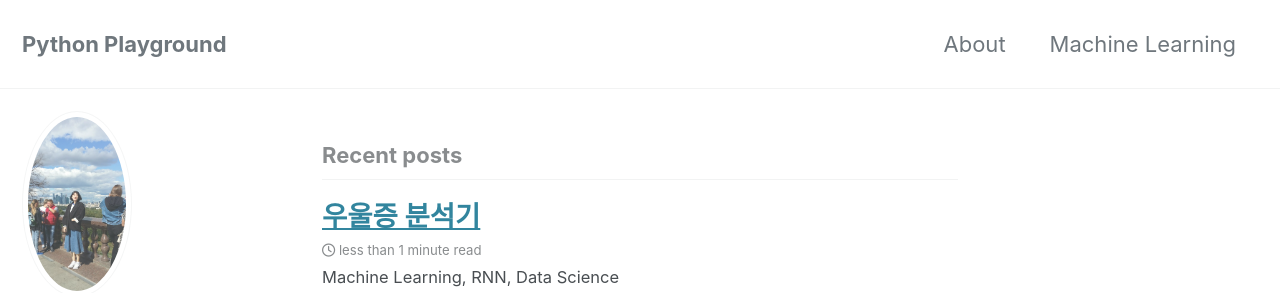
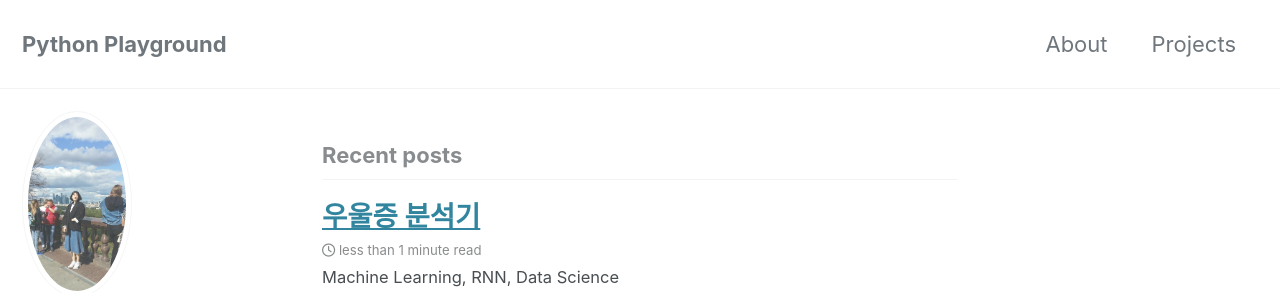
Before and after one commit to shyoo90/shyoo90.github.io, a Jekyll site: the page built from index.html, in a window 1280 px wide and 900 px high. Shown: the top 293 px of the window. Built offline with Jekyll 4.4.1, drawn with Linux system fonts in a browser that asks for light colours; cached includes are drawn as plain includes; nearby versions of some CDN libraries; the list of posts is cut into pages by our own code.

Commit message:
Update navigation.yml

```diff
--- a/_data/navigation.yml
+++ b/_data/navigation.yml
@@ -2,7 +2,7 @@
 main:
   - title: "About"
     url: /about/
-  - title: "Machine Learning"
+  - title: "Projects"
     url: /projects/
   # - title: "About"
   #   url: https://mmistakes.github.io/minimal-mistakes/about/
```
